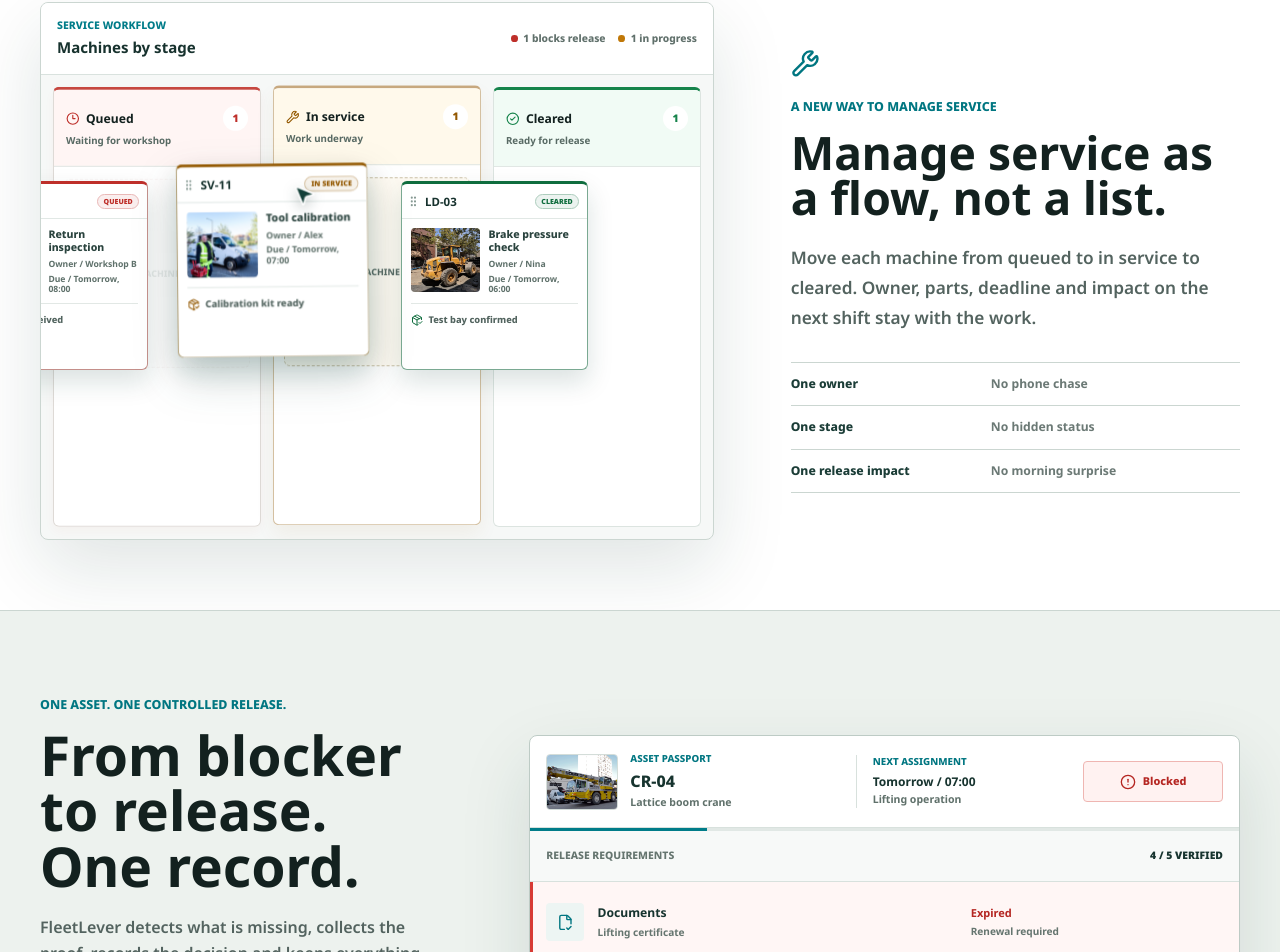
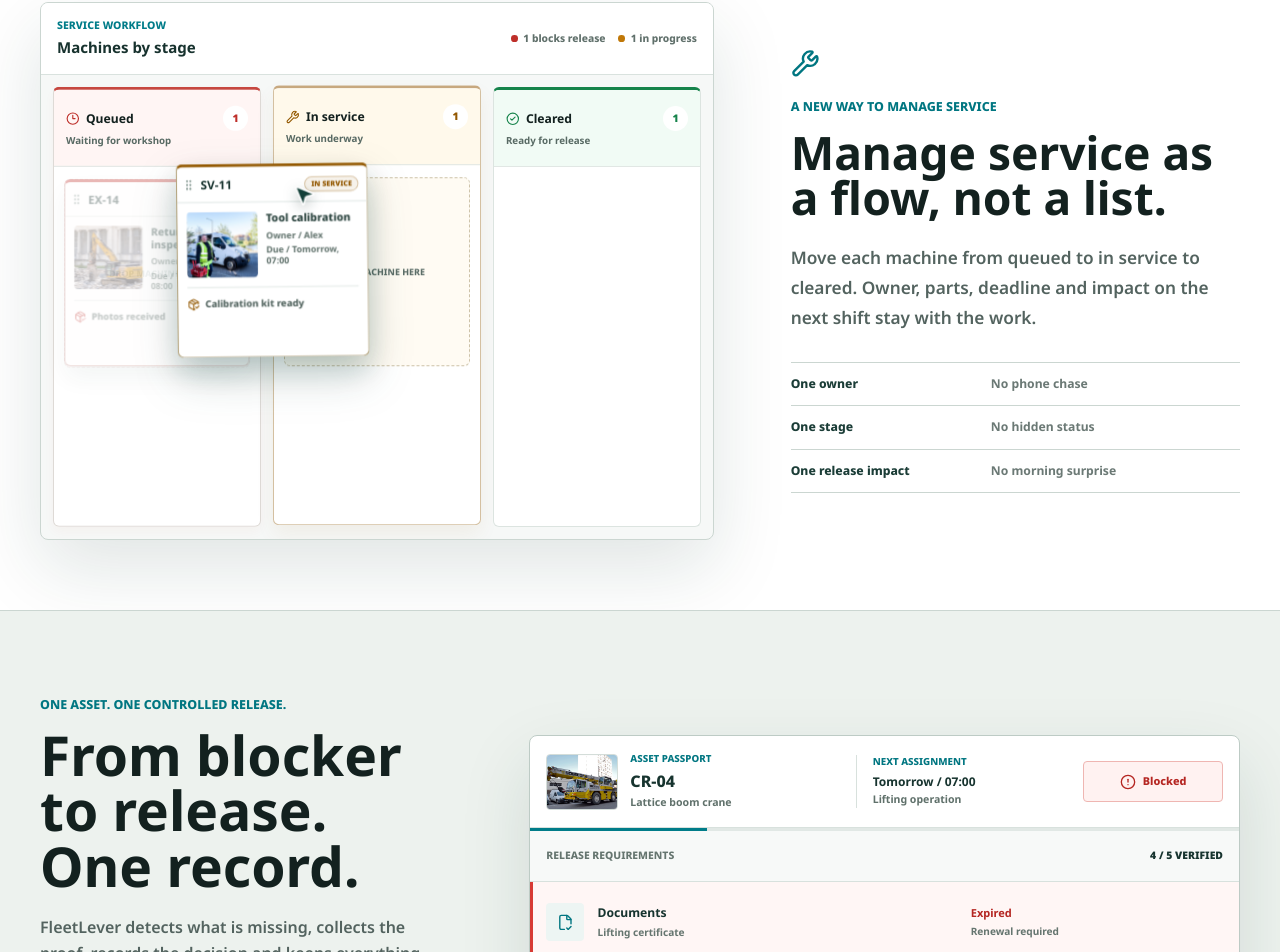
Before and after one commit to gkaragioul/FleetLever, a Next.js app: page /landing in a window 1280 px wide. Shown: the part 3993-4945 px from the top of the page. Built offline with nearby package versions, Linux system fonts and the light colour scheme; no server answers.

Commit message:
refine(site): stagger service Kanban updates

```diff
--- a/scripts/verify-commercial-site.mjs
+++ b/scripts/verify-commercial-site.mjs
@@ -210,6 +210,8 @@ requireTokens("serviceStrip", [
   "data-service-train-card",
   "data-service-stage",
   "data-service-cursor-phase",
+  "data-motion-role",
+  "backgroundMotionProfiles",
   "visibilitychange",
   "prefers-reduced-motion: reduce",
 ]);
@@ -223,6 +225,8 @@ requireTokens("serviceStripStyles", [
   'data-cursor-phase="approach"',
   'data-cursor-phase="drag"',
   'data-cursor-phase="retreat"',
+  'data-motion-role="background"',
+  "backgroundCardRefresh",
   "cursorPulse",
   "data-stage",
   "prefers-reduced-motion: reduce",
--- a/scripts/verify-commercial-ui.mjs
+++ b/scripts/verify-commercial-ui.mjs
@@ -275,9 +275,19 @@ async function verifyServiceKanbanMotion(page, name) {
     const cursorArchitecture = await board.evaluate((section) => {
       const card = section.querySelector("[data-service-drag-card]");
       const cursor = section.querySelector("[data-service-cursor]");
+      const pickedCard = section.querySelector('[data-motion-role="picked"]');
+      const backgroundCards = [...section.querySelectorAll('[data-motion-role="background"]')].filter(
+        (element) => Number.parseFloat(getComputedStyle(element).opacity) > 0.1,
+      );
+      const backgroundDelays = backgroundCards.map((element) =>
+        getComputedStyle(element).getPropertyValue("--train-delay").trim(),
+      );
       return {
         cursorNestedInCard: Boolean(card && cursor && card.contains(cursor)),
         cursorPhase: section.getAttribute("data-service-cursor-phase"),
+        pickedDelay: pickedCard ? getComputedStyle(pickedCard).getPropertyValue("--train-delay").trim() : null,
+        backgroundCardCount: backgroundCards.length,
+        uniqueBackgroundDelays: new Set(backgroundDelays).size,
       };
     });
     if (cursorArchitecture.cursorNestedInCard) {
@@ -285,6 +295,12 @@ async function verifyServiceKanbanMotion(page, name) {
     }
     if (!cursorArchitecture.cursorPhase) {
       failures.push(`${name}: service cursor does not expose an autonomous motion phase`);
+    }
+    if (cursorArchitecture.pickedDelay !== "0ms") {
+      failures.push(`${name}: cursor-picked service card is not the first card to move`);
+    }
+    if (cursorArchitecture.backgroundCardCount < 2 || cursorArchitecture.uniqueBackgroundDelays < 2) {
+      failures.push(`${name}: background service cards refresh in one synchronized group`);
     }
 
     await motionPage.mouse.move(4, 4);
@@ -341,6 +357,9 @@ async function verifyServiceKanbanMotion(page, name) {
       const handleRect = handle?.getBoundingClientRect();
       const pointerRect = pointer?.getBoundingClientRect();
       const laneRect = lane?.getBoundingClientRect();
+      const backgroundCards = [...section.querySelectorAll('[data-motion-role="background"]')].filter(
+        (element) => Number.parseFloat(getComputedStyle(element).opacity) > 0.1,
+      );
       return {
         cursorPhase: section.getAttribute("data-service-cursor-phase"),
         cardWidth: cardRect?.width ?? 0,
@@ -350,6 +369,9 @@ async function verifyServiceKanbanMotion(page, name) {
           handleRect && pointerRect
             ? Math.hypot(pointerRect.left - handleRect.left, pointerRect.top - handleRect.top)
             : Infinity,
+        backgroundAnimations: backgroundCards.map((element) =>
+          getComputedStyle(element.firstElementChild).animationName,
+        ),
         contained: Boolean(
           boardRect &&
             cardRect &&
@@ -366,6 +388,9 @@ async function verifyServiceKanbanMotion(page, name) {
     }
     if (movingState.cursorPhase !== "drag") failures.push(`${name}: service cursor skipped its drag phase`);
     if (movingState.cursorOpacity < 0.25) failures.push(`${name}: service drag cursor is not visible`);
+    if (!movingState.backgroundAnimations.some((animation) => animation !== "none")) {
+      failures.push(`${name}: background service cards do not refresh independently of the dragged card`);
+    }
     if (movingState.cursorGripDelta > 18) {
       failures.push(
         `${name}: service cursor does not accurately carry the moving card (${movingState.cursorGripDelta.toFixed(1)}px from grip)`,
--- a/src/components/fleetlever/service-kanban-strip.module.css
+++ b/src/components/fleetlever/service-kanban-strip.module.css
@@ -288,15 +288,58 @@
 
 .trainCard {
   --stage-color: #be2f2a;
+  --train-delay: 0ms;
+  --train-refresh-duration: 350ms;
+  --train-refresh-y: 0.25rem;
   position: absolute;
   top: 6.65rem;
   left: var(--train-left);
   width: calc(var(--column-width) - var(--drag-inset) - var(--drag-inset));
   opacity: var(--train-opacity);
+  transition: opacity 180ms ease;
+  will-change: left, opacity;
+}
+
+.trainCard[data-motion-role="picked"] {
   transition:
     left 520ms cubic-bezier(0.65, 0, 0.35, 1),
     opacity 180ms ease;
-  will-change: left, opacity;
+}
+
+.board[data-moving="true"] .trainCard[data-motion-role="background"] {
+  transition:
+    left 1ms linear calc(var(--train-delay) + 150ms),
+    opacity 180ms ease;
+}
+
+.board[data-moving="true"] .trainCard[data-motion-role="background"] .cardLift {
+  animation:
+    backgroundCardRefresh var(--train-refresh-duration) cubic-bezier(0.22, 1, 0.36, 1) var(--train-delay)
+    both;
+}
+
+@keyframes backgroundCardRefresh {
+  0%,
+  24% {
+    opacity: 1;
+    transform: translateY(0) scale(1);
+  }
+
+  44%,
+  58% {
+    opacity: 0;
+    transform: translateY(var(--train-refresh-y)) scale(0.985);
+  }
+
+  60% {
+    opacity: 0;
+    transform: translateY(calc(0rem - var(--train-refresh-y))) scale(0.985);
+  }
+
+  100% {
+    opacity: 1;
+    transform: translateY(0) scale(1);
+  }
 }
 
 .trainCard[data-card-stage="in-service"] {
--- a/src/components/fleetlever/service-kanban-strip.tsx
+++ b/src/components/fleetlever/service-kanban-strip.tsx
@@ -97,7 +97,17 @@ const serviceTrainCatalog = [
 type TrainCardStyle = CSSProperties & {
   "--train-left": string;
   "--train-opacity": number;
+  "--train-delay": string;
+  "--train-refresh-duration": string;
+  "--train-refresh-y": string;
 };
+
+const backgroundMotionProfiles = [
+  { delay: 45, duration: 350, offset: "0.32rem" },
+  { delay: 125, duration: 345, offset: "-0.24rem" },
+  { delay: 80, duration: 375, offset: "0.2rem" },
+  { delay: 150, duration: 350, offset: "-0.3rem" },
+] as const;
 
 function trainLeftForSlot(slot: number) {
   if (slot <= -1) return "calc(var(--queued-card-left) - var(--column-width) - var(--lane-gap))";
@@ -109,6 +119,12 @@ function trainLeftForSlot(slot: number) {
 
 function stageForStep(step: number) {
   return stages[((step % stages.length) + stages.length) % stages.length];
+}
+
+function backgroundMotionForEntry(entry: number) {
+  const index =
+    ((entry % backgroundMotionProfiles.length) + backgroundMotionProfiles.length) % backgroundMotionProfiles.length;
+  return backgroundMotionProfiles[index];
 }
 
 function cursorTargetForMove(currentStep: number, nextStep: number, direction: -1 | 1): CursorAnchor {
@@ -329,12 +345,14 @@ export function ServiceKanbanStrip() {
                 const visible = slot >= 0 && slot <= 2;
                 const cardStage = stages[Math.min(2, Math.max(0, slot))];
                 const active = job.entry === activeEntry;
+                const backgroundMotion = backgroundMotionForEntry(job.entry);
 
                 return (
                   <div
                     className={styles.trainCard}
                     data-active={active}
                     data-card-stage={cardStage}
+                    data-motion-role={active ? "picked" : "background"}
                     data-service-drag-card={active ? "" : undefined}
                     data-service-train-card
                     data-train-slot={slot}
@@ -343,6 +361,11 @@ export function ServiceKanbanStrip() {
                       {
                         "--train-left": trainLeftForSlot(slot),
                         "--train-opacity": visible ? 1 : 0,
+                        "--train-delay": active ? "0ms" : `${backgroundMotion.delay}ms`,
+                        "--train-refresh-duration": active
+                          ? `${KANBAN_MOVE_DURATION}ms`
+                          : `${backgroundMotion.duration}ms`,
+                        "--train-refresh-y": active ? "0rem" : backgroundMotion.offset,
                       } as TrainCardStyle
                     }
                   >
```
